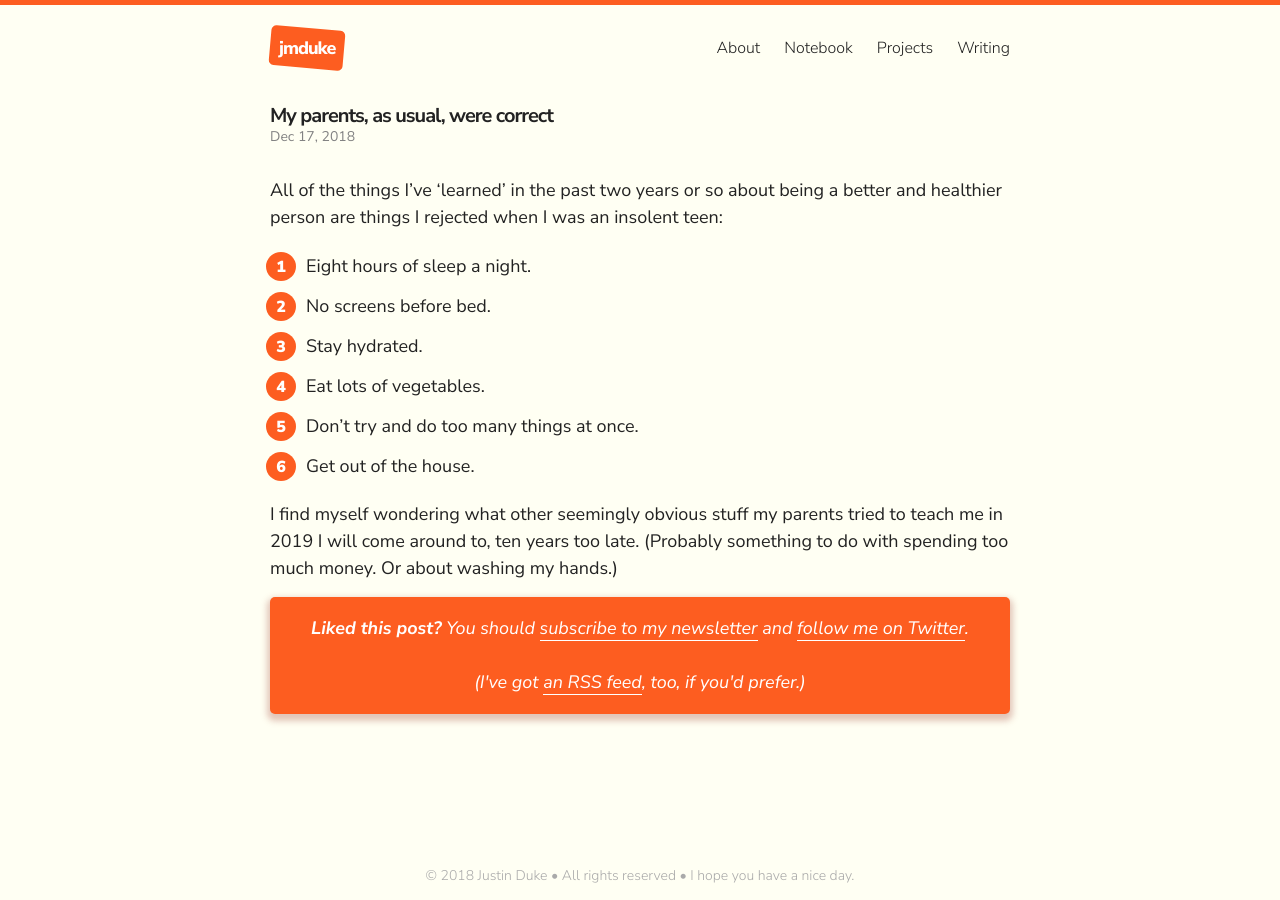
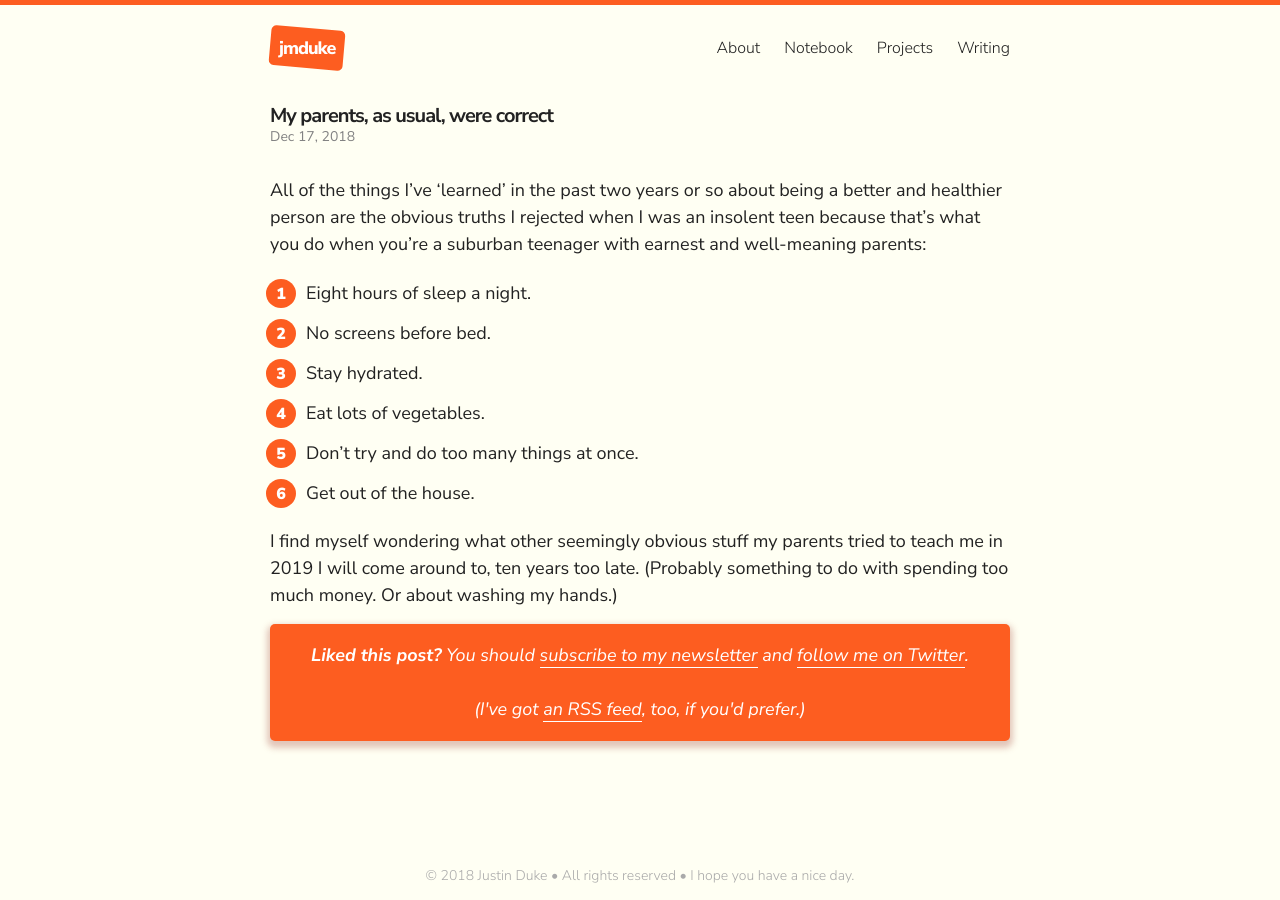
Before and after one commit to jmduke/jmduke-jekyll, a Jekyll site: the page built from _posts/2018-12-17-my-parents-as-usual-were-correct.md, in a window 1280 px wide. Built offline with Jekyll 4.4.1, drawn with Linux system fonts in a browser that asks for light colours.

Commit message:
Update Post “2018-12-17-my-parents-as-usual-were-correct”

```diff
--- a/_posts/2018-12-17-my-parents-as-usual-were-correct.md
+++ b/_posts/2018-12-17-my-parents-as-usual-were-correct.md
@@ -2,7 +2,7 @@
 layout: post
 title: 'My parents, as usual, were correct'
 ---
-All of the things I've 'learned' in the past two years or so about being a better and healthier person are things I rejected when I was an insolent teen:
+All of the things I've 'learned' in the past two years or so about being a better and healthier person are the obvious truths I rejected when I was an insolent teen because that's what you do when you're a suburban teenager with earnest and well-meaning parents:
 
 1. Eight hours of sleep a night.
 2. No screens before bed.
```
